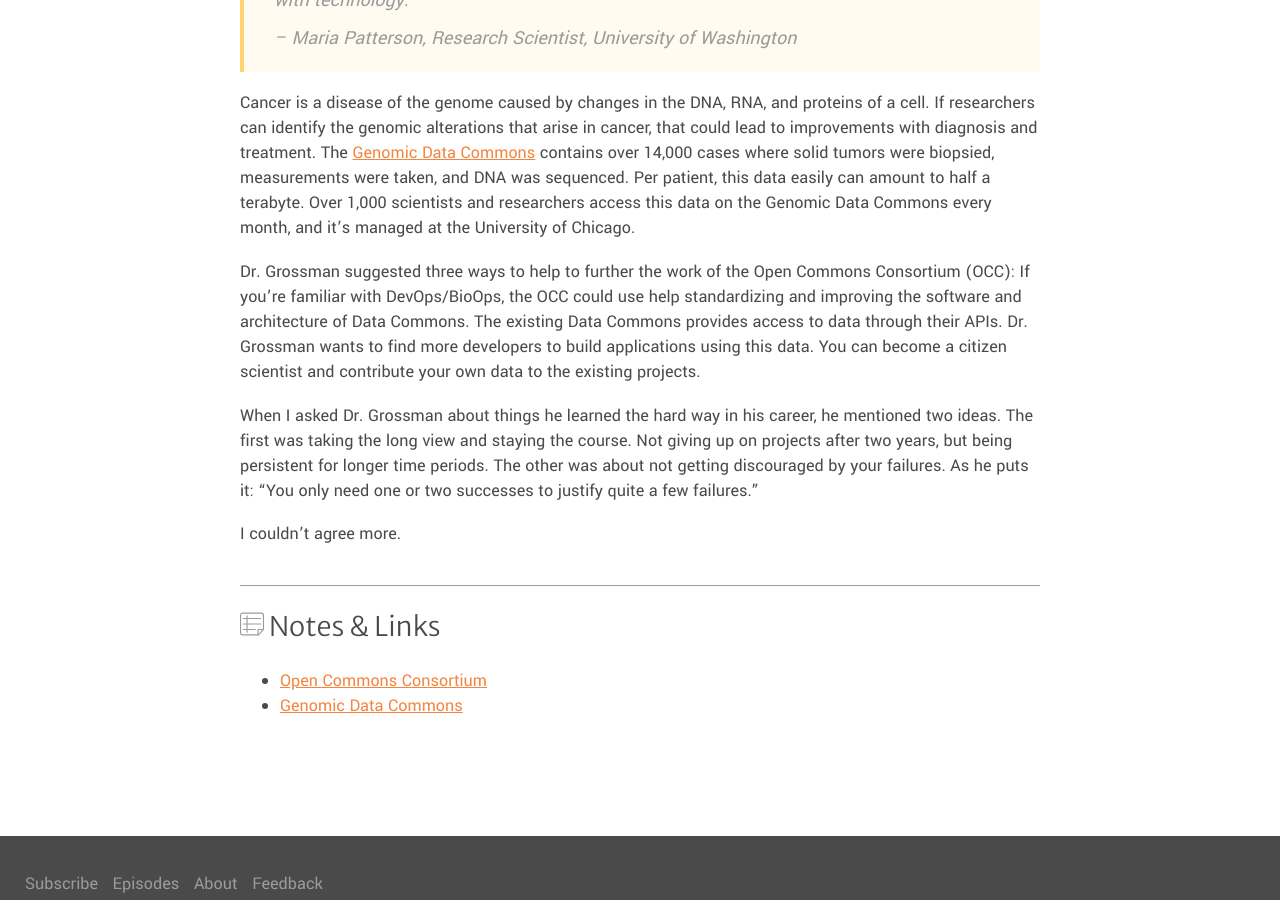
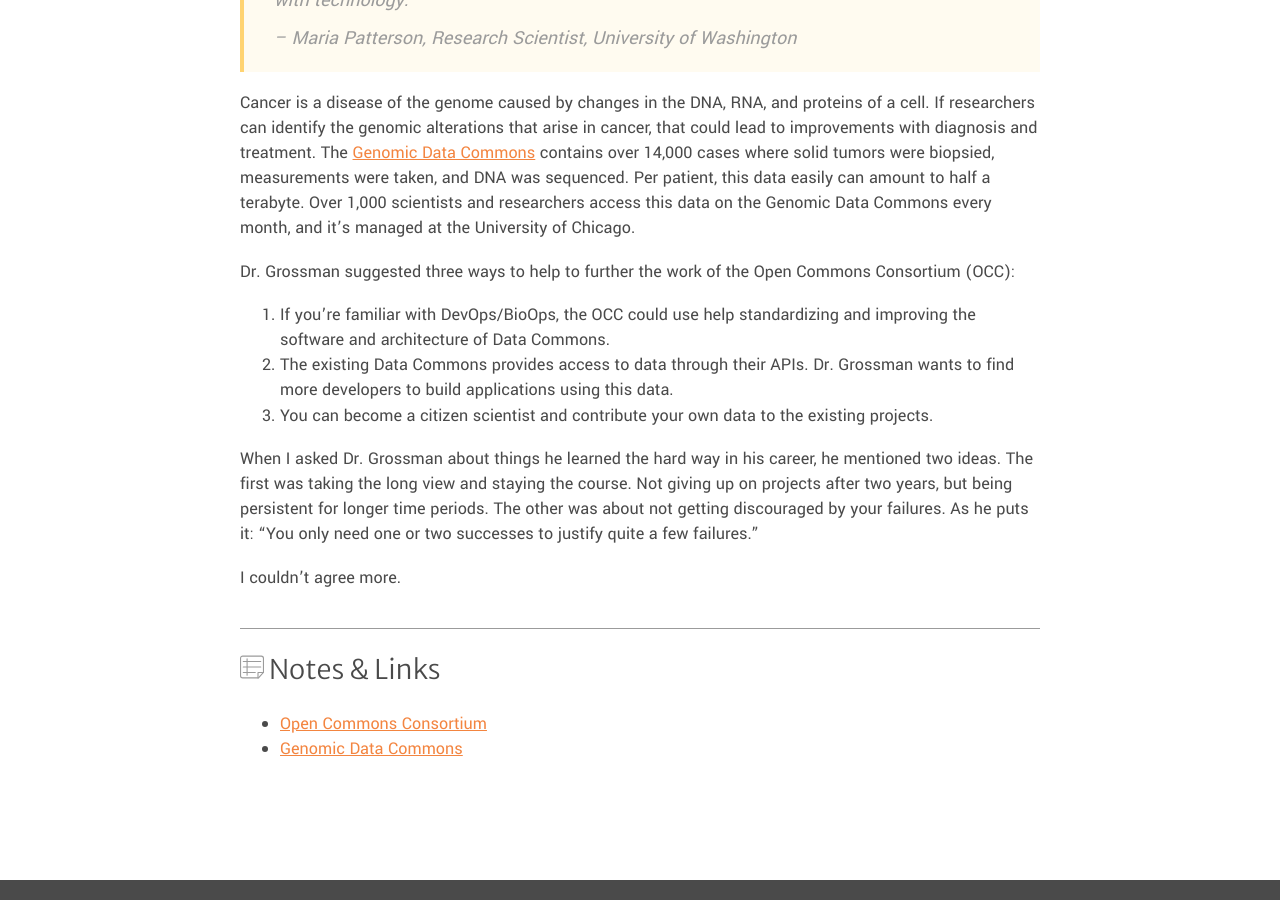
Before and after one commit to Code-Pop/open-sourcecraft, a Jekyll site: the page built from _episodes/robert-grossman.markdown, in a window 1280 px wide and 900 px high, scrolled down 1330 px. Built offline with Jekyll 4.4.1, drawn with Linux system fonts in a browser that asks for light colours; part of the change alters nothing that is shown.

```diff
--- a/_episodes/robert-grossman.markdown
+++ b/_episodes/robert-grossman.markdown
@@ -26,9 +26,10 @@ Dr. Grossman is the Founder and Director of the [Open Commons Consortium](http:/
 Cancer is a disease of the genome caused by changes in the DNA, RNA, and proteins of a cell.  If researchers can identify the genomic alterations that arise in cancer, that could lead to improvements with diagnosis and treatment.  The [Genomic Data Commons](https://gdc.cancer.gov/) contains over 14,000 cases where solid tumors were biopsied, measurements were taken, and DNA was sequenced.  Per patient, this data easily can amount to half a terabyte.  Over 1,000 scientists and researchers access this data on the Genomic Data Commons every month, and it’s managed at the University of Chicago.
 
 Dr. Grossman suggested three ways to help to further the work of the Open Commons Consortium (OCC):
-If you’re familiar with DevOps/BioOps, the OCC could use help standardizing and improving the software and architecture of Data Commons.
-The existing Data Commons provides access to data through their APIs.  Dr. Grossman wants to find more developers to build applications using this data.
-You can become a citizen scientist and contribute your own data to the existing projects.
+
+1. If you’re familiar with DevOps/BioOps, the OCC could use help standardizing and improving the software and architecture of Data Commons.
+2. The existing Data Commons provides access to data through their APIs.  Dr. Grossman wants to find more developers to build applications using this data.
+3. You can become a citizen scientist and contribute your own data to the existing projects.
 
 When I asked Dr. Grossman about things he learned the hard way in his career, he mentioned two ideas.  The first was taking the long view and staying the course.  Not giving up on projects after two years, but being persistent for longer time periods.  The other was about not getting discouraged by your failures.  As he puts it: “You only need one or two successes to justify quite a few failures.”
 
```
